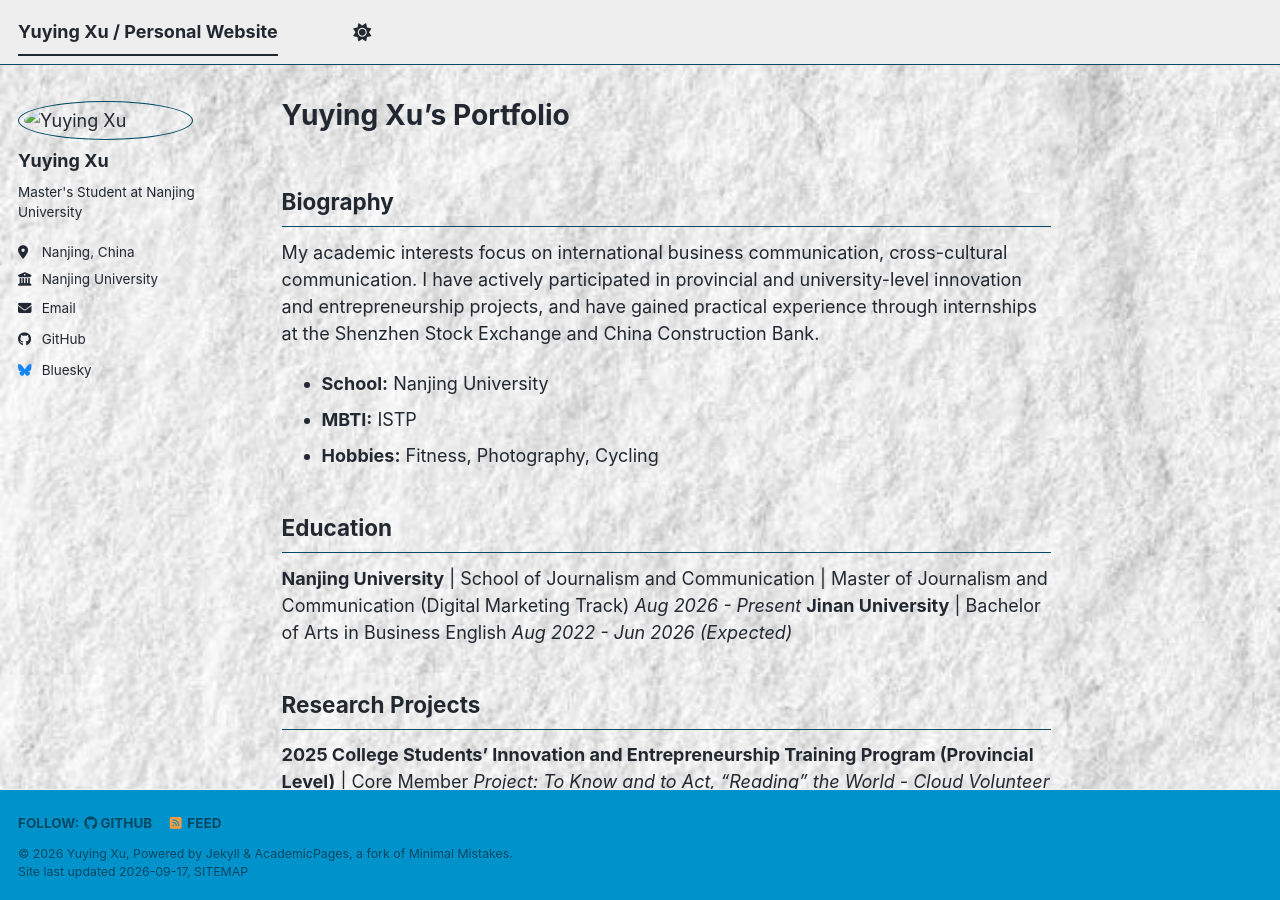
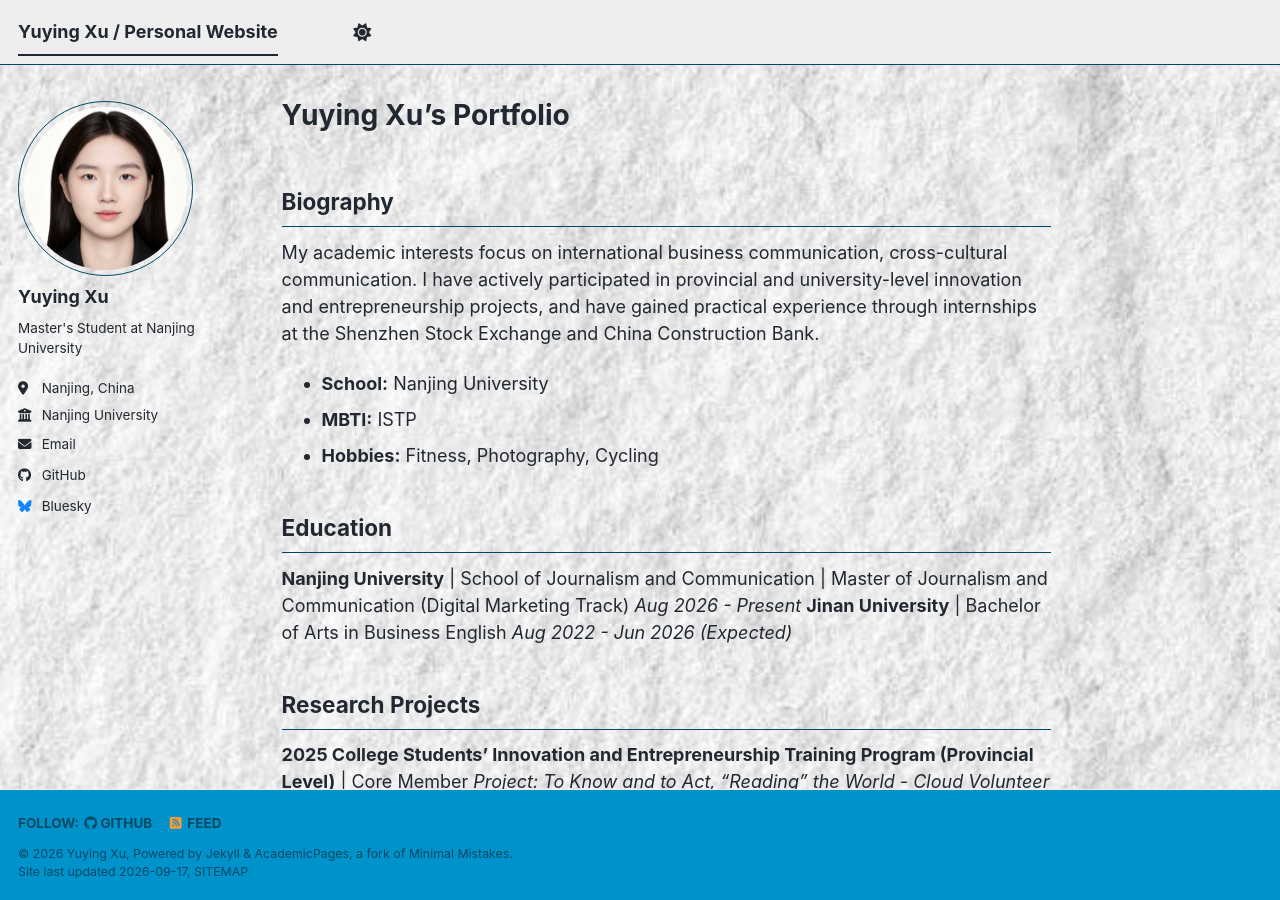
Before and after one commit to XuYuying2026/XuYuying2026.github.io, a Jekyll site: the page built from _pages/about.md, in a window 1280 px wide and 900 px high. Built offline with Jekyll 4.4.1, drawn with Linux system fonts in a browser that asks for light colours; a style sheet for code colours, icons or effects is not loaded.

Commit message:
Update _config.yml

```diff
--- a/_config.yml
+++ b/_config.yml
@@ -23,7 +23,7 @@ repository               : "academicpages/academicpages.github.io"
 #               Additional customization can be done by editing /_includes/author-profile.html
 author:
   # Biographic information
-  avatar           : "avatar.png"
+  avatar           : "yuying.png"
   name             : "Yuying Xu"
   pronouns         : # example: "she/her"
   bio              : "Master's Student at Nanjing University"
```
